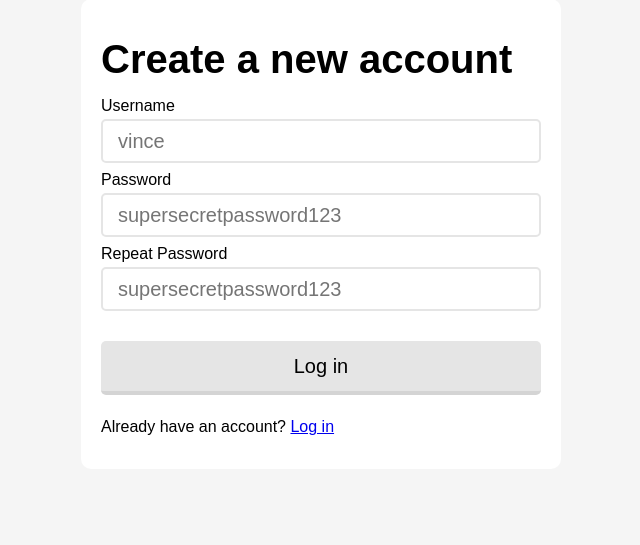
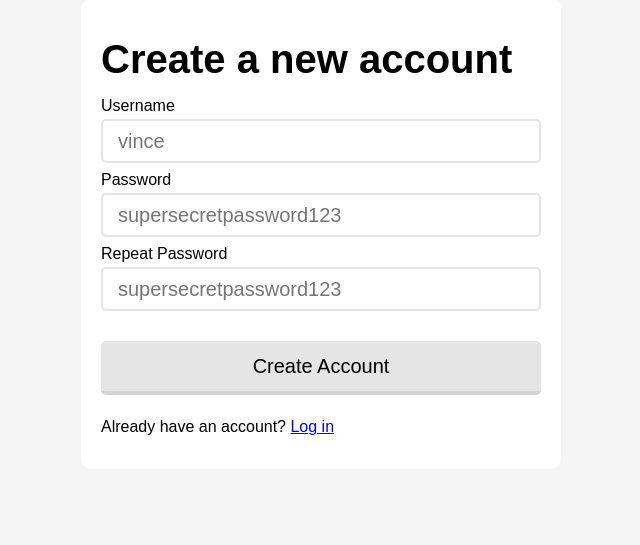
Before and after one commit to beansebrrr/mad-notes, a Node server app: page /register in a window 1280 px wide. Shown: the part 21-566 px from the top of the page, without its empty margins (319-959 px from the left). Run offline with Node 20, Linux system fonts and the light colour scheme; style sheets or scripts are compiled from the project's sources; some libraries are stand-ins or nearby versions.

Commit message:
Oops I forgot button text

```diff
--- a/src/views/register/index.ejs
+++ b/src/views/register/index.ejs
@@ -33,7 +33,7 @@
       >
     </div>
     <span class="error-message"><%= locals.errorMessage %></span>
-    <button type="submit">Log in</button>
+    <button type="submit">Create Account</button>
   </form>
   <p>Already have an account? <a href="/login">Log in</a></p>
 </div>
```
